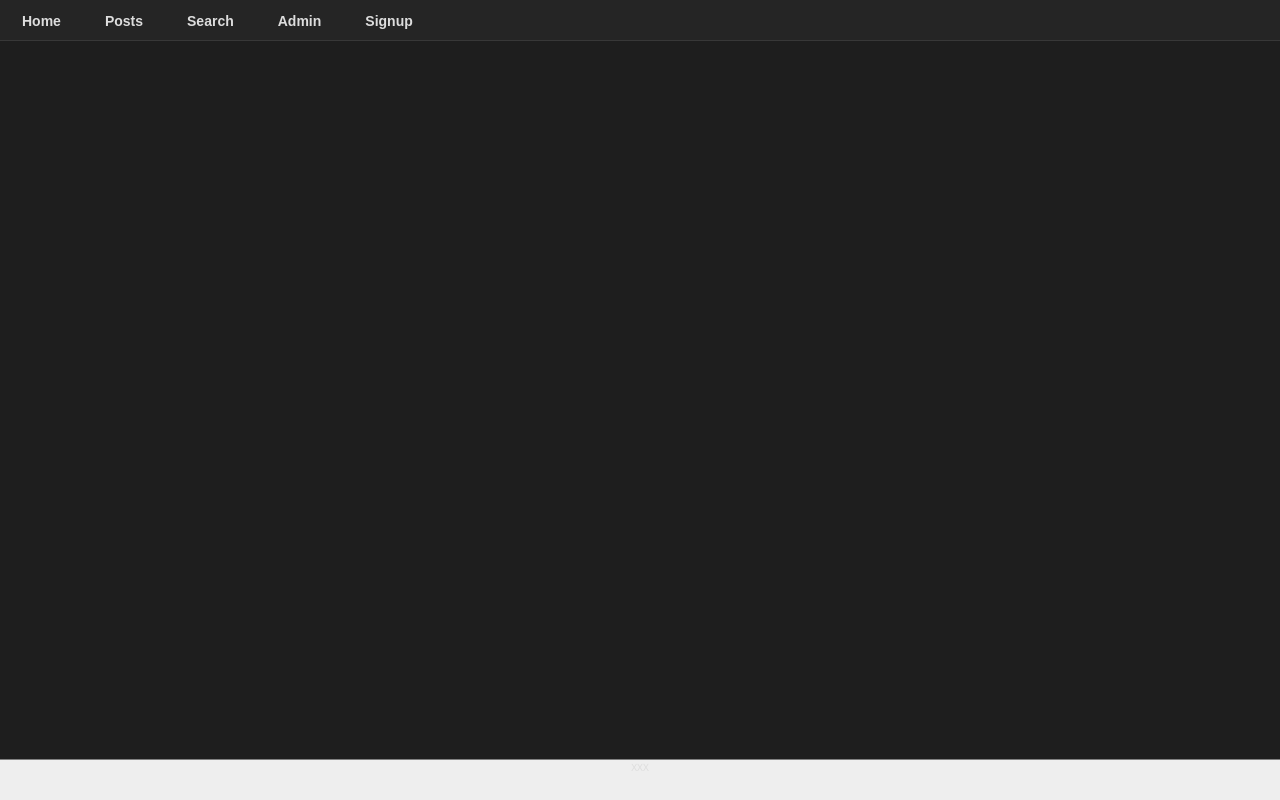
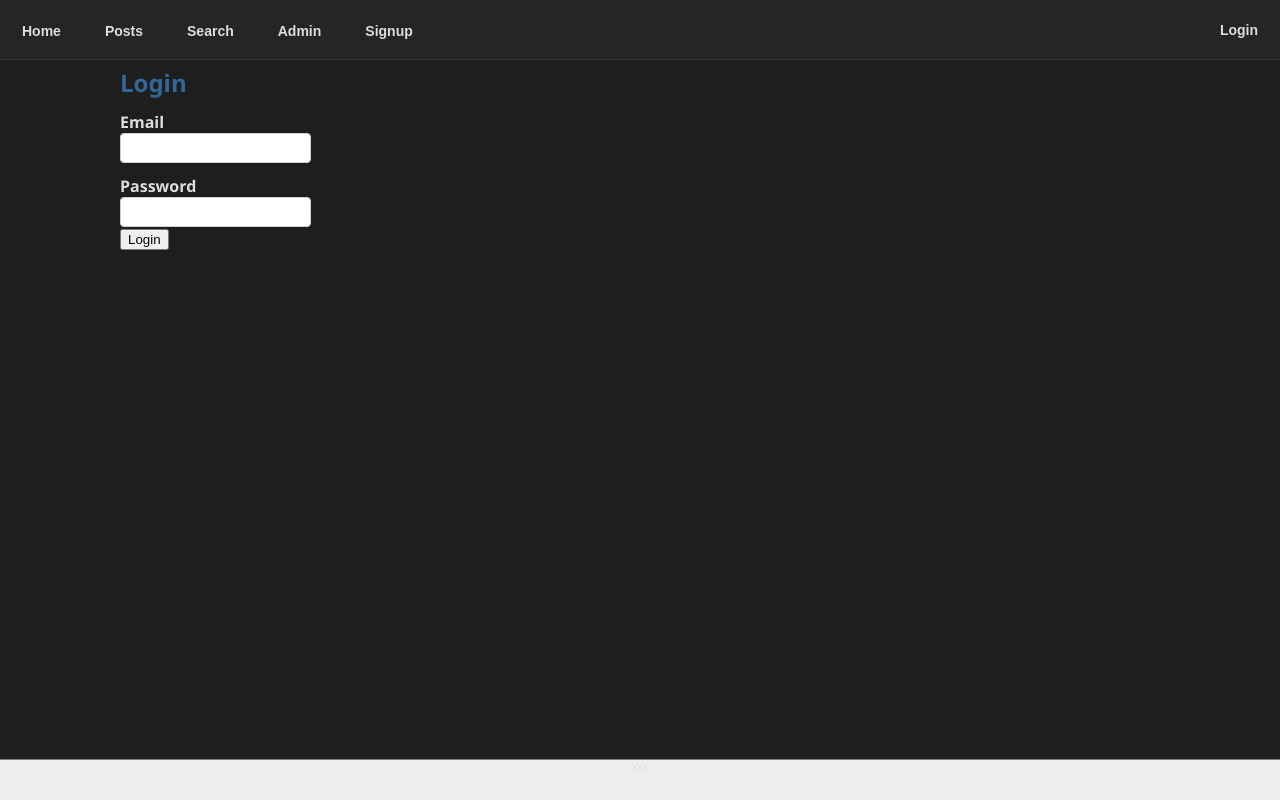
Before and after one commit to davidbarone/dbarone_react, a React (Create React App) app: page /login in a window 1280 px wide. Built offline with nearby package versions, Linux system fonts and the light colour scheme.

Commit message:
authentication

```diff
--- a/package.json
+++ b/package.json
@@ -7,6 +7,7 @@
     "@fortawesome/free-brands-svg-icons": "^5.11.2",
     "@fortawesome/free-solid-svg-icons": "^5.11.2",
     "@fortawesome/react-fontawesome": "^0.1.5",
+    "jwt-decode": "^2.2.0",
     "marked": "^0.7.0",
     "moment": "^2.24.0",
     "react": "^16.10.2",
--- a/src/App.css
+++ b/src/App.css
@@ -27,22 +27,23 @@ div.app {
 header {
   position: fixed;
   top: 0px;
-  height: 40px;
+  height: 60px;
+  box-sizing: border-box;
   width: 100%;
   background: #252525;
   border-bottom: 1px solid #383838;
 }
 
 main {
-  margin-top: 40px;
+  margin-top: 60px;
   flex: auto;
   padding: 0px 120px;
 }
 
 header a {
   float: left;
-  height: 40px;
-  line-height: 40px;
+  height: 60px;
+  line-height: 60px;
   padding: 0px 16px;
 }
 
--- a/src/App.js
+++ b/src/App.js
@@ -7,6 +7,9 @@ import SearchPage from "./components/SearchPage";
 import AdminPage from "./components/AdminPage";
 import AccountManagement from "./components/AccountManagement";
 import SinglePost from "./components/Posts/SinglePost";
+import LoginPage from "./components/Login/LoginPage";
+import LogoutPage from "./components/Login/LogoutPage";
+import UserInfo from "./components/Login/UserInfo";
 
 import { BrowserRouter as Router, Route, Link } from "react-router-dom";
 
@@ -55,6 +58,9 @@ function App() {
       <div className="app">
         <header>
           <MainMenu />
+          <span style={{ position: "absolute", right: "0px" }}>
+            <UserInfo />
+          </span>
         </header>
         <main>
           <Route exact path="/" component={HomePage} />
@@ -63,6 +69,8 @@ function App() {
           <Route exact path="/search" component={SearchPage} />
           <Route exact path="/account" component={AccountManagement} />
           <Route exact path="/admin" component={AdminPage} />
+          <Route exact path="/login" component={LoginPage} />
+          <Route exact path="/logout" component={LogoutPage} />
         </main>
         <footer>XXX</footer>
       </div>
--- a/src/components/HomePage.js
+++ b/src/components/HomePage.js
@@ -9,11 +9,11 @@ const HomePage = props => {
           padding: "80px"
         }}
       >
-        <div>
+        <div style={{ margin: "auto", width: "1280px" }}>
           <div
             style={{
               display: "inline-block",
-              width: "40%",
+              width: "400px",
               textAlign: "center"
             }}
           >
@@ -26,7 +26,7 @@ const HomePage = props => {
 
           <div
             style={{
-              width: "60%",
+              width: "880px",
               display: "inline-block",
               fontSize: "x-large"
             }}
--- /dev/null
+++ b/src/components/Login/LoginPage.js
@@ -0,0 +1,88 @@
+import React from "react";
+import AuthService from "../../services/AuthService";
+
+class LoginPage extends React.Component {
+  constructor(props) {
+    super(props);
+
+    AuthService.logout();
+
+    this.state = {
+      email: "",
+      password: "",
+      submitted: false,
+      loading: false,
+      error: ""
+    };
+
+    this.handleChange = this.handleChange.bind(this);
+    this.handleSubmit = this.handleSubmit.bind(this);
+  }
+
+  handleChange(e) {
+    const { name, value } = e.target;
+    this.setState({ [name]: value });
+  }
+
+  handleSubmit(e) {
+    e.preventDefault();
+
+    this.setState({ submitted: true });
+    const { email, password } = this.state;
+
+    // stop here if form is invalid
+    if (!(email && password)) {
+      return;
+    }
+
+    this.setState({ loading: true });
+    AuthService.login(email, password).then(
+      user => {
+        const { from } = this.props.location.state || {
+          from: { pathname: "/" }
+        };
+        this.props.history.push(from);
+      },
+      error => this.setState({ error, loading: false })
+    );
+  }
+
+  render() {
+    const { email, password, submitted, loading, error } = this.state;
+    return (
+      <div>
+        <h2>Login</h2>
+        <form name="login" onSubmit={this.handleSubmit}>
+          <div>
+            <label htmlFor="email">Email</label>
+            <input
+              type="text"
+              name="email"
+              value={email}
+              onChange={this.handleChange}
+            />
+            {submitted && !email && <div>Email is required</div>}
+          </div>
+          <div>
+            <label htmlFor="password">Password</label>
+            <input
+              type="password"
+              name="password"
+              value={password}
+              onChange={this.handleChange}
+            />
+            {submitted && !password && (
+              <div className="help-block">Password is required</div>
+            )}
+          </div>
+          <div>
+            <button disabled={loading}>Login</button>
+          </div>
+          {error && <div>{error}</div>}
+        </form>
+      </div>
+    );
+  }
+}
+
+export default LoginPage;
--- /dev/null
+++ b/src/components/Login/LogoutPage.js
@@ -0,0 +1,18 @@
+import React, { useEffect } from "react";
+import { Link } from "react-router-dom";
+import AuthService from "../../services/AuthService";
+
+const LogoutPage = () => {
+  useEffect(() => AuthService.logout());
+  return (
+    <>
+      <h4>Logout</h4>
+      <div>
+        You have successfully logged out of this site. Click{" "}
+        <Link to="/">Here</Link> to go back to the home page.
+      </div>
+    </>
+  );
+};
+
+export default LogoutPage;
--- /dev/null
+++ b/src/components/Login/UserInfo.js
@@ -0,0 +1,50 @@
+import React, { useState, useEffect } from "react";
+import { Link } from "react-router-dom";
+import AuthService from "../../services/AuthService";
+
+class UserInfo extends React.Component {
+  constructor() {
+    super();
+    this.state = {
+      user: AuthService.getUser()
+    };
+
+    window.addEventListener(
+      "localStorageChanged",
+      this.storageHandlerEvent,
+      false
+    );
+  }
+
+  storageHandlerEvent = event => {
+    this.setState({ user: AuthService.getUser() });
+  };
+
+  render() {
+    return (
+      <div style={{ fontSize: "Small" }}>
+        {this.state.user && (
+          <>
+            <span style={{ height: "60px", lineHeight: "60px", float: "left" }}>
+              Welcome {this.state.user.name}!
+            </span>
+            <Link to="/logout">
+              <button style={{ border: "none", background: "none" }}>
+                Logout
+              </button>
+            </Link>
+          </>
+        )}
+        {!this.state.user && (
+          <Link to="/login">
+            <button style={{ border: "none", background: "none" }}>
+              Login
+            </button>
+          </Link>
+        )}
+      </div>
+    );
+  }
+}
+
+export default UserInfo;
--- a/src/components/Posts/ListPosts.js
+++ b/src/components/Posts/ListPosts.js
@@ -1,12 +1,18 @@
 import React, { useState, useEffect } from "react";
 import PostTeaser from "./PostTeaser";
+import AuthService from "../../services/AuthService";
 
 const ListPosts = props => {
   const [posts, setPosts] = useState([]);
   const [hasError, setErrors] = useState(false);
 
   async function fetchPosts() {
-    const res = await fetch("http://localhost:5000/api/posts");
+    const res = await fetch("http://localhost:5000/api/posts", {
+      method: "GET",
+      headers: {
+        Authorization: `Bearer ${AuthService.getToken()}`
+      }
+    });
     console.log(res);
     res
       .json()
--- /dev/null
+++ b/src/services/AuthService.js
@@ -0,0 +1,94 @@
+import decode from "jwt-decode";
+
+// rewrite localStorage.setItem function, adding
+// custom event so that we can listen to changes
+// in other components.
+// The storage event only works in different
+// windows.
+// Ideally, we should put .User into Redux
+var originalSetItem = localStorage.setItem;
+localStorage.setItem = function(key, value) {
+  originalSetItem.apply(this, arguments);
+  var event = new Event("localStorageChanged");
+  event.value = value; // Optional..
+  event.key = key; // Optional..
+  window.dispatchEvent(event);
+};
+
+// Same for .removeItem
+var originalRemoveItem = localStorage.removeItem;
+localStorage.removeItem = function(key) {
+  originalRemoveItem.apply(this, arguments);
+  var event = new Event("localStorageChanged");
+  event.key = key; // Optional..
+  window.dispatchEvent(event);
+};
+
+function getToken() {
+  // Retrieves the user token from localStorage
+  const t = localStorage.getItem("token");
+  return t;
+}
+
+function setToken(token) {
+  // Saves token to localStorage
+  localStorage.setItem("token", token);
+}
+
+function getUser() {
+  const token = getToken();
+  const user = token && decode(token);
+  return user;
+}
+
+function loggedIn() {
+  // Checks if there is a saved token and it's still valid
+  const token = getToken(); // GEtting token from localstorage
+  return !!token && !isTokenExpired(token); // handwaiving here
+}
+
+function isTokenExpired(token) {
+  try {
+    const decoded = decode(token);
+    if (decoded.exp < Date.now() / 1000) {
+      // Checking if token is expired. N
+      return true;
+    } else return false;
+  } catch (err) {
+    return false;
+  }
+}
+
+async function login(email, password) {
+  const body = {
+    email,
+    password
+  };
+
+  fetch("http://localhost:5000/api/users/login", {
+    method: "POST",
+    headers: {
+      "Content-Type": "application/json"
+    },
+    body: JSON.stringify(body)
+  })
+    .then(res => {
+      const token = res.headers.get("x-access-token");
+      setToken(token);
+    })
+    .catch(err => {
+      throw new Error(err);
+    });
+}
+
+function logout() {
+  localStorage.removeItem("token");
+}
+
+export default {
+  login,
+  logout,
+  getUser,
+  getToken,
+  loggedIn
+};
```
Also changed, not shown: 1 other file (tests, documents, lock files or other folders).
